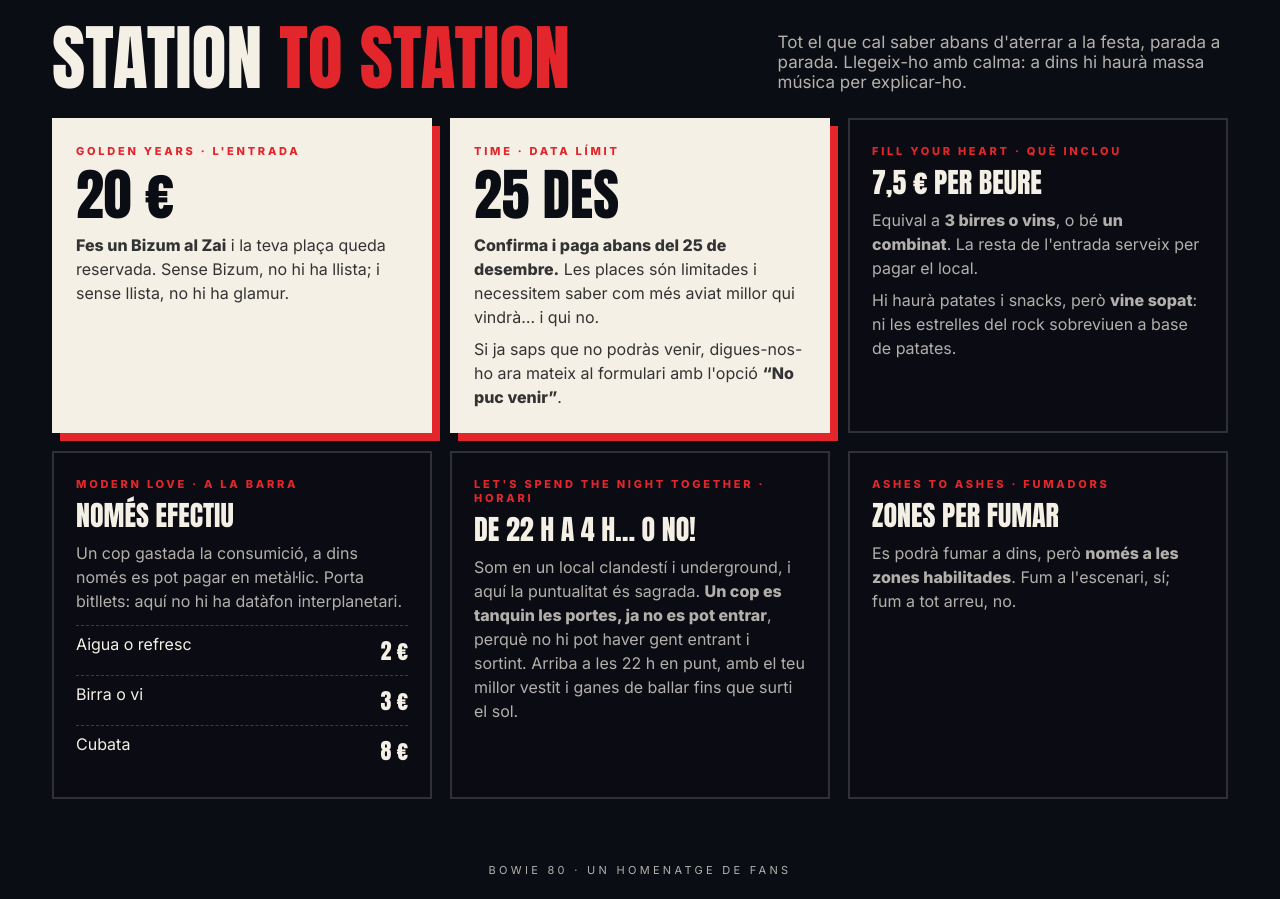
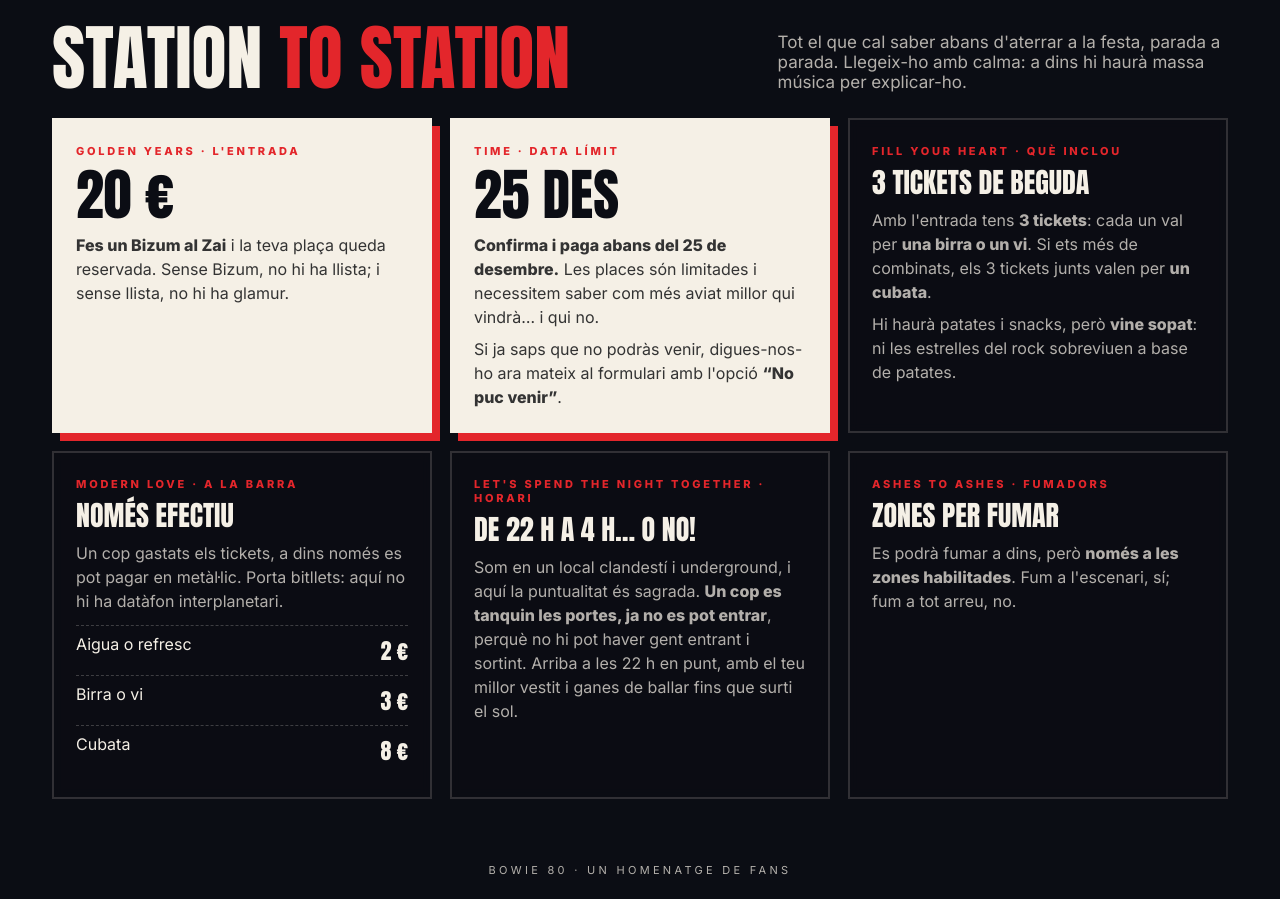
Before and after one commit to PereMinsk/bowie80, a plain HTML site: page index.html in a window 1280 px wide. Shown: the part 863-1762 px from the top of the page. Drawn offline with Linux system fonts and the light colour scheme.

Commit message:
Add files via upload

```diff
--- a/index.html
+++ b/index.html
@@ -208,15 +208,15 @@
 
     <article class="tile">
       <div class="lbl">Fill Your Heart · Què inclou</div>
-      <h4>7,5 € per beure</h4>
-      <p>Equival a <b>3 birres o vins</b>, o bé <b>un combinat</b>. La resta de l'entrada serveix per pagar el local.</p>
+      <h4>3 tickets de beguda</h4>
+      <p>Amb l'entrada tens <b>3 tickets</b>: cada un val per <b>una birra o un vi</b>. Si ets més de combinats, els 3 tickets junts valen per <b>un cubata</b>.</p>
       <p>Hi haurà patates i snacks, però <b>vine sopat</b>: ni les estrelles del rock sobreviuen a base de patates.</p>
     </article>
 
     <article class="tile">
       <div class="lbl">Modern Love · A la barra</div>
       <h4>Només efectiu</h4>
-      <p>Un cop gastada la consumició, a dins només es pot pagar en metàl·lic. Porta bitllets: aquí no hi ha datàfon interplanetari.</p>
+      <p>Un cop gastats els tickets, a dins només es pot pagar en metàl·lic. Porta bitllets: aquí no hi ha datàfon interplanetari.</p>
       <ul class="prices">
         <li>Aigua o refresc <b>2 €</b></li>
         <li>Birra o vi <b>3 €</b></li>
```
